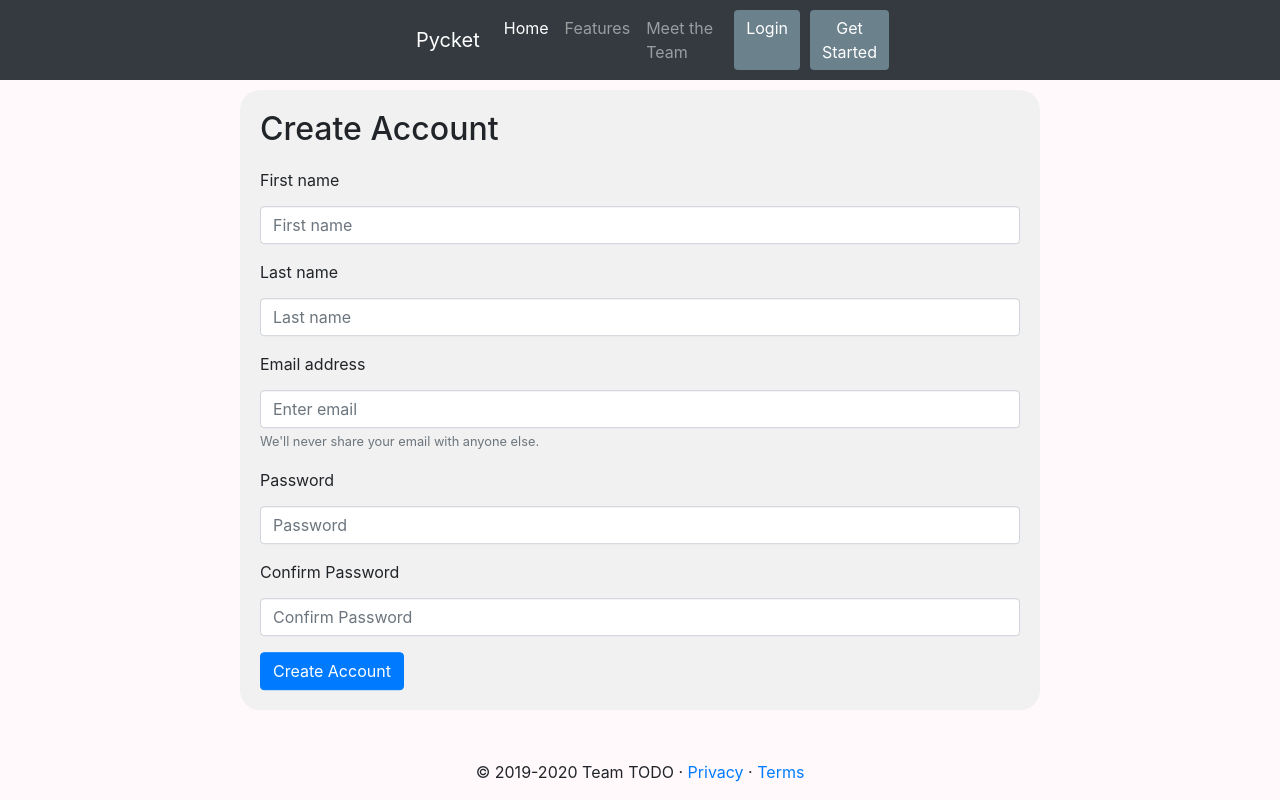
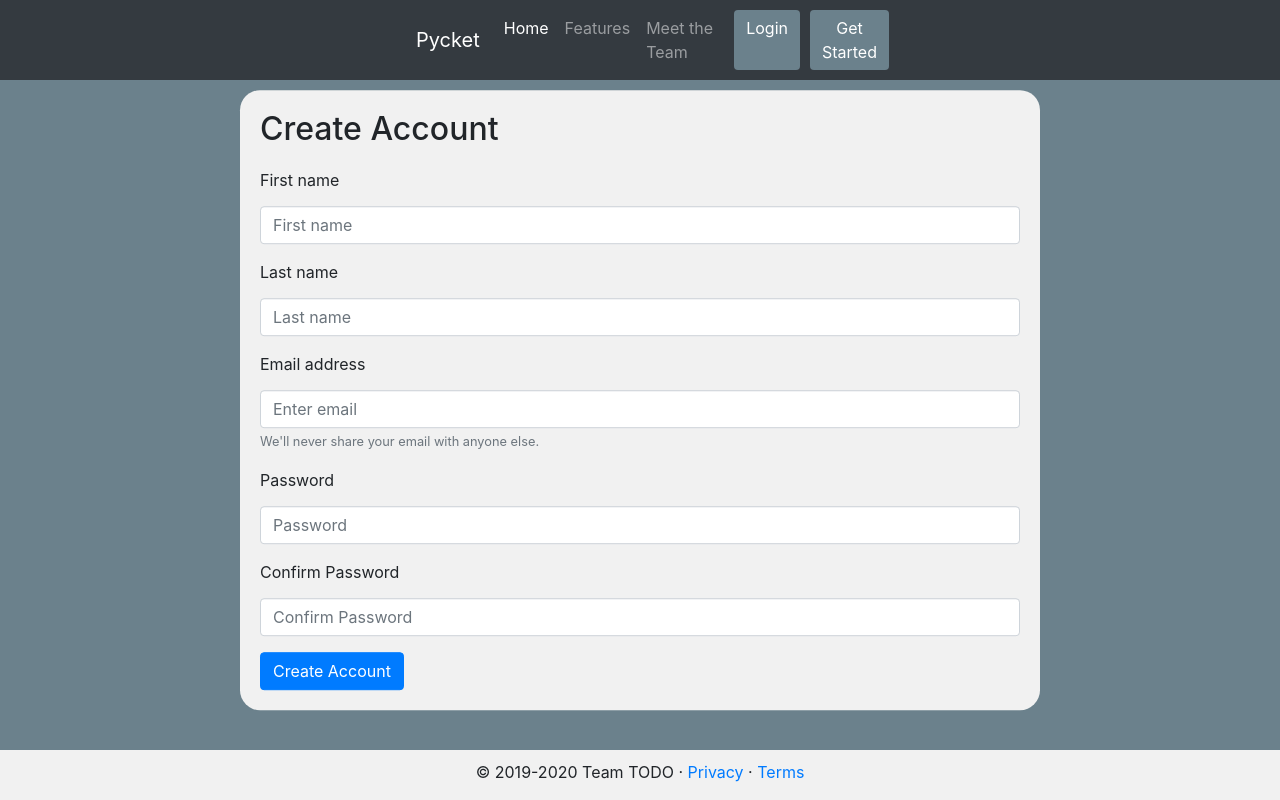
Before and after one commit to AU-CS-499-Spring-2020/Team_TODO, a Flask app: page /auth/register in a window 1280 px wide. Run offline with Flask 2, Linux system fonts and the light colour scheme; some libraries are stand-ins or nearby versions.

Commit message:
minor css changes for signup page

```diff
--- a/Pycket/pycket/static/css/signup.css
+++ b/Pycket/pycket/static/css/signup.css
@@ -1,3 +1,16 @@
+#content {
+  background-color: #6b818c;
+}
+
+body {
+  background-color: #6b818c;
+}
+
+.footer {
+  background-color: #f1f1f1;
+  padding-top: 10px;
+}
+
 input {
     width: 100%;
     padding: 12px;
```
